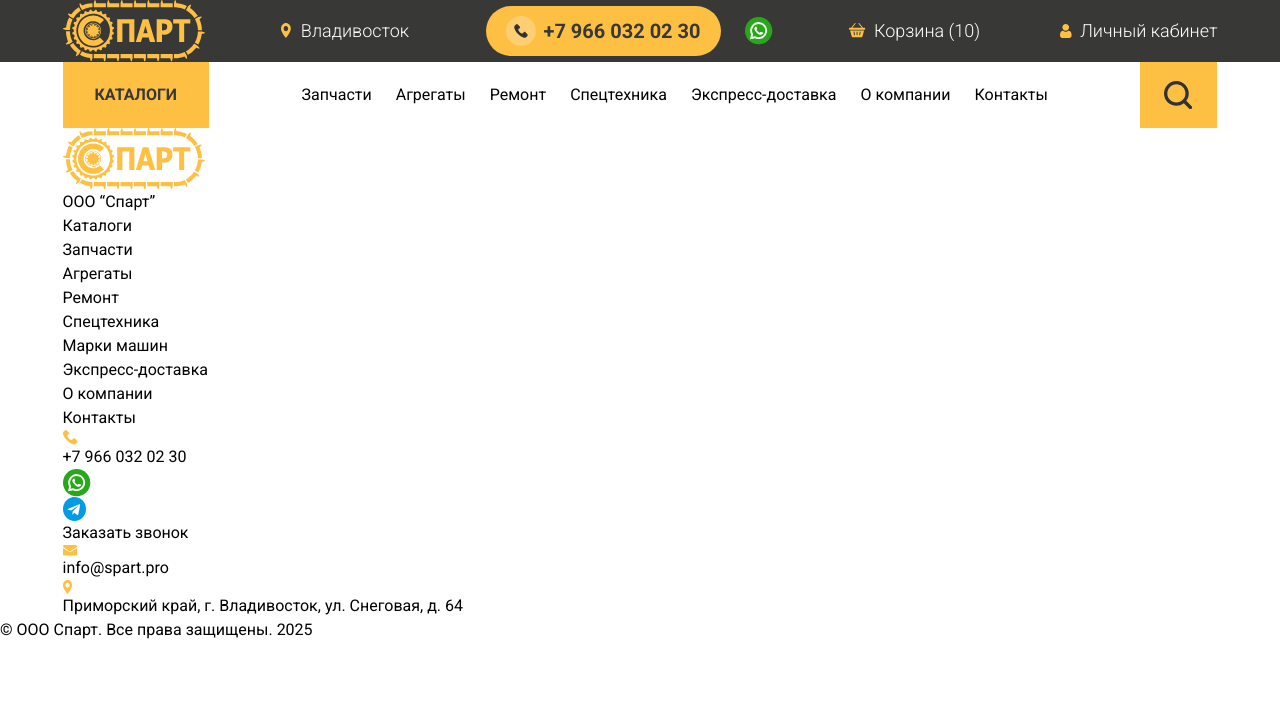
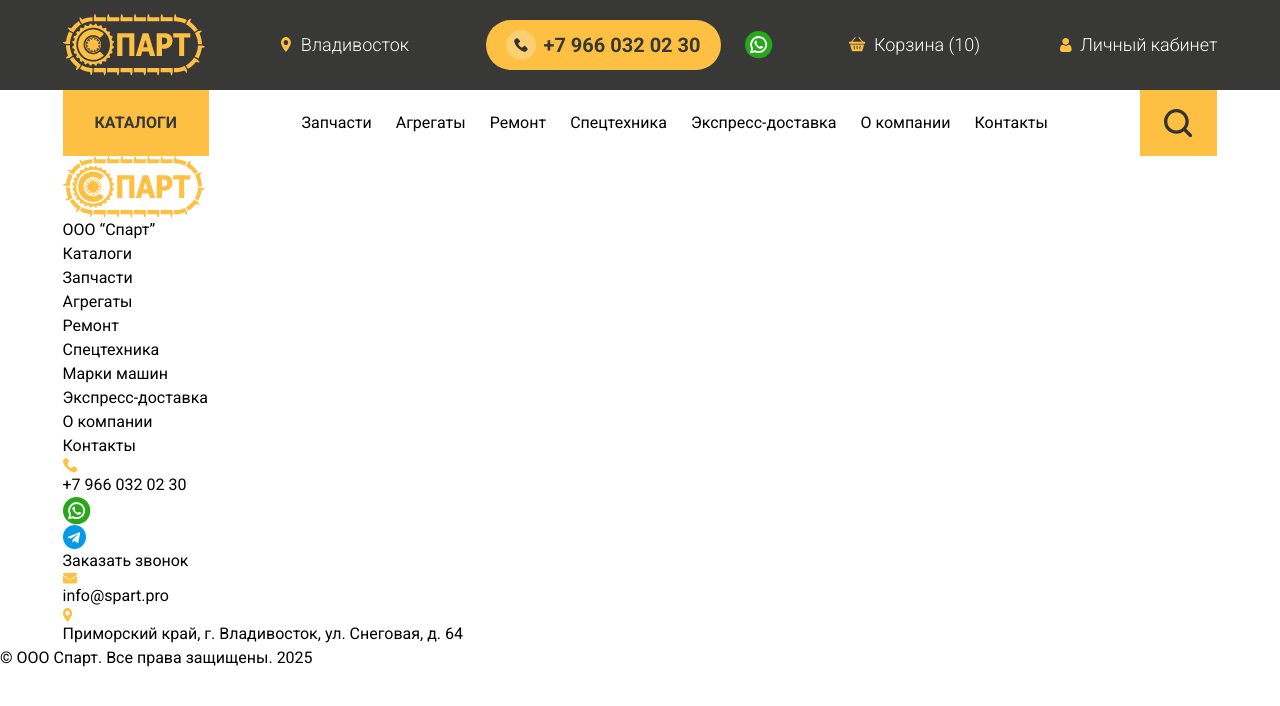
Before and after one commit to KotoFeelGood72/vue-sparta, a Vue app: page / in a window 1280 px wide. Shown: the top 706 px of the page. Built offline with nearby package versions, Linux system fonts and the light colour scheme.

Commit message:
Поправил header

```diff
--- a/src/components/shared/TheHeader.vue
+++ b/src/components/shared/TheHeader.vue
@@ -10,7 +10,7 @@ import SearchIcon from '../icons/SearchIcon.vue';
 
 <template>
   <header>
-    <div class="top bg-dark">
+    <div class="top bg-dark py-3.5">
         <div class="container flex justify-between items-center text-white">
           <RouterLink to="/">
           <LogoIcon/>
```
